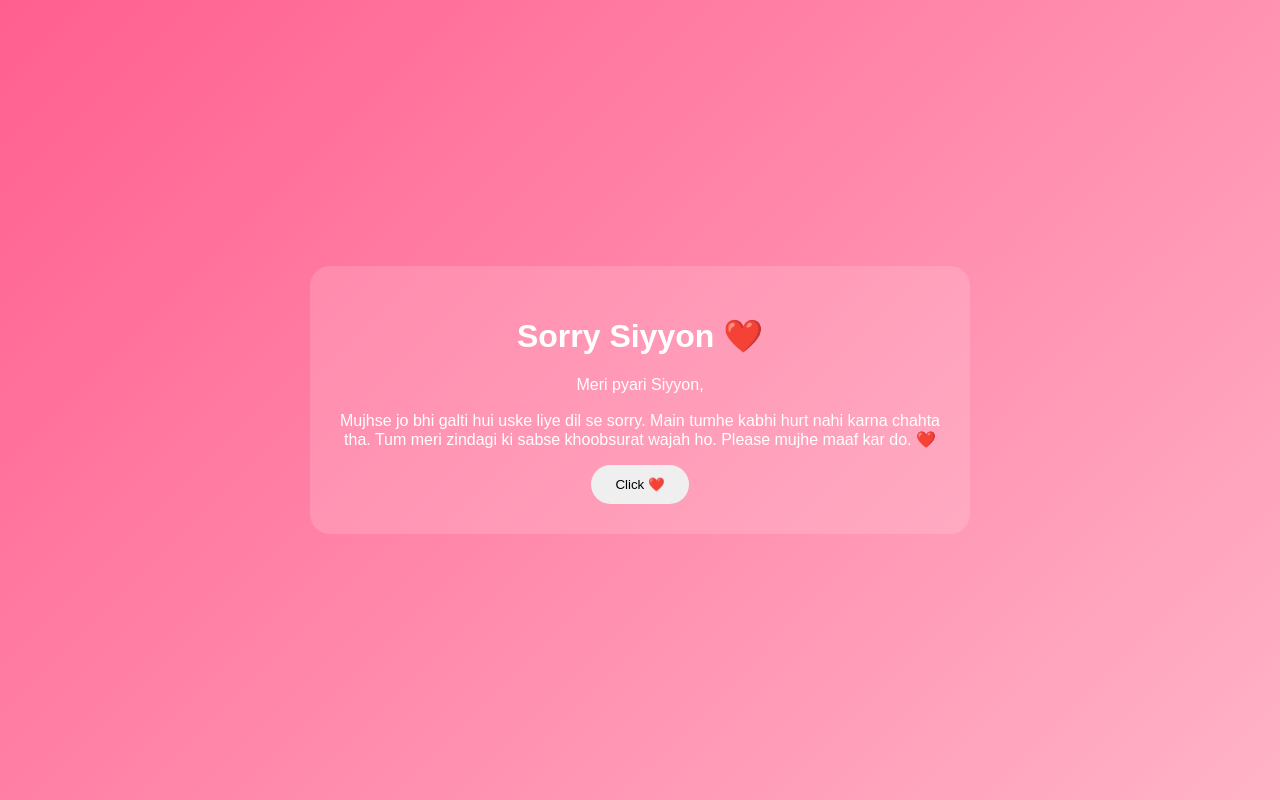
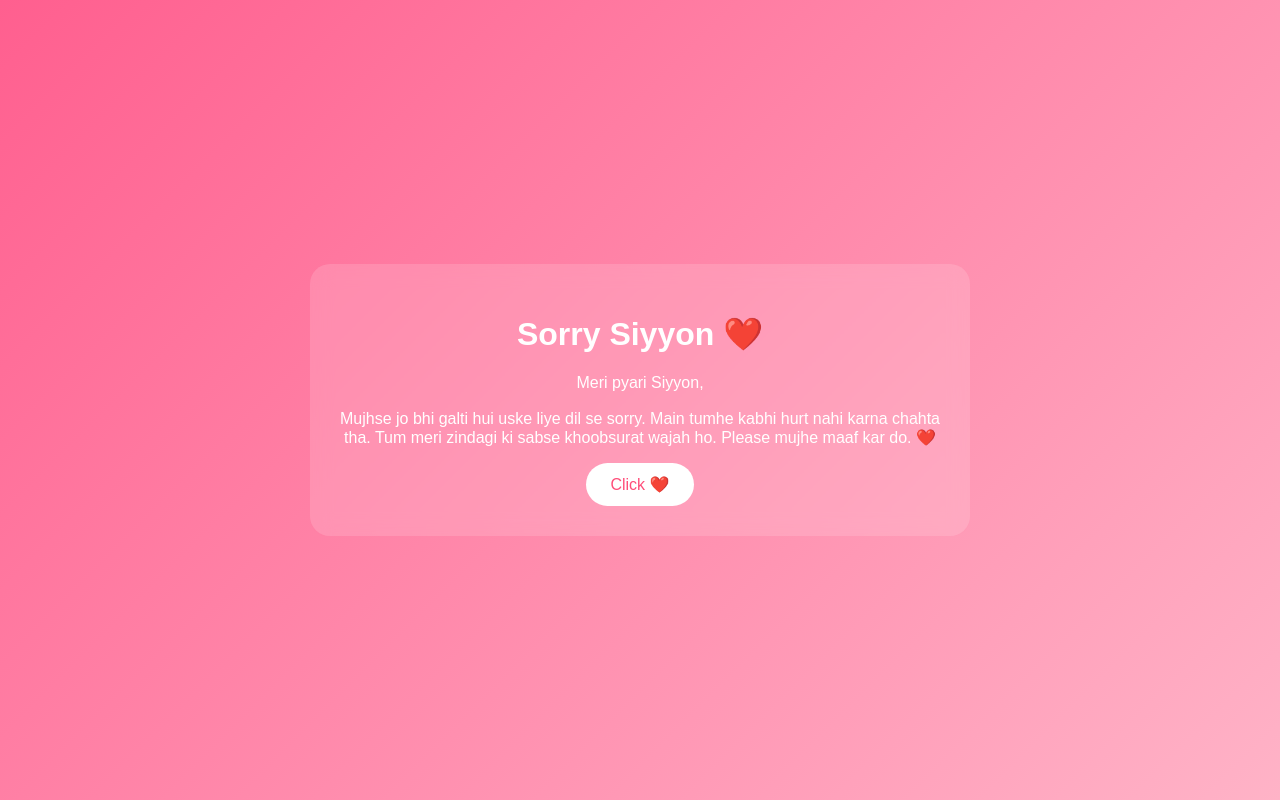
Before and after one commit to devillove91334-sys/sorry-siyyon, a plain HTML site: page index-1.html in a window 1280 px wide. Drawn offline with Linux system fonts and the light colour scheme.

Commit message:
Refactor HTML and CSS for better styling
Added backdrop filter to card and improved button styles.

```diff
--- a/index-1.html
+++ b/index-1.html
@@ -1 +1,66 @@
-<!DOCTYPE html><html><head><meta charset="UTF-8"><meta name="viewport" content="width=device-width,initial-scale=1"><title>Sorry Siyyon ❤️</title><style>body{margin:0;font-family:Arial;background:linear-gradient(135deg,#ff5f8f,#ffb3c7);display:flex;justify-content:center;align-items:center;height:100vh;color:#fff}.card{max-width:600px;background:rgba(255,255,255,.15);padding:30px;border-radius:20px;text-align:center}button{padding:12px 24px;border:none;border-radius:30px}#m{display:none}</style></head><body><div class="card"><h1>Sorry Siyyon ❤️</h1><p>Meri pyari Siyyon,<br><br>Mujhse jo bhi galti hui uske liye dil se sorry. Main tumhe kabhi hurt nahi karna chahta tha. Tum meri zindagi ki sabse khoobsurat wajah ho. Please mujhe maaf kar do. ❤️</p><button onclick="m.style.display='block'">Click ❤️</button><div id="m"><h2>I Love You Forever, Siyyon ❤️</h2></div></div></body></html>
+<!DOCTYPE html>
+<html lang="en">
+<head>
+<meta charset="UTF-8">
+<meta name="viewport" content="width=device-width, initial-scale=1.0">
+<title>Sorry Siyyon ❤️</title>
+
+<style>
+body{
+    margin:0;
+    font-family:Arial,sans-serif;
+    background:linear-gradient(135deg,#ff5f8f,#ffb3c7);
+    display:flex;
+    justify-content:center;
+    align-items:center;
+    height:100vh;
+    color:#fff;
+}
+.card{
+    max-width:600px;
+    background:rgba(255,255,255,.15);
+    padding:30px;
+    border-radius:20px;
+    text-align:center;
+    backdrop-filter:blur(10px);
+}
+button{
+    padding:12px 24px;
+    border:none;
+    border-radius:30px;
+    background:#fff;
+    color:#ff4d79;
+    font-size:16px;
+    cursor:pointer;
+}
+#m{
+    display:none;
+    margin-top:20px;
+}
+</style>
+</head>
+
+<body>
+
+<div class="card">
+    <h1>Sorry Siyyon ❤️</h1>
+
+    <p>
+        Meri pyari Siyyon,<br><br>
+        Mujhse jo bhi galti hui uske liye dil se sorry.
+        Main tumhe kabhi hurt nahi karna chahta tha.
+        Tum meri zindagi ki sabse khoobsurat wajah ho.
+        Please mujhe maaf kar do. ❤️
+    </p>
+
+    <button onclick="document.getElementById('m').style.display='block'">
+        Click ❤️
+    </button>
+
+    <div id="m">
+        <h2>I Love You Forever, Siyyon ❤️</h2>
+    </div>
+</div>
+
+</body>
+</html>
```
